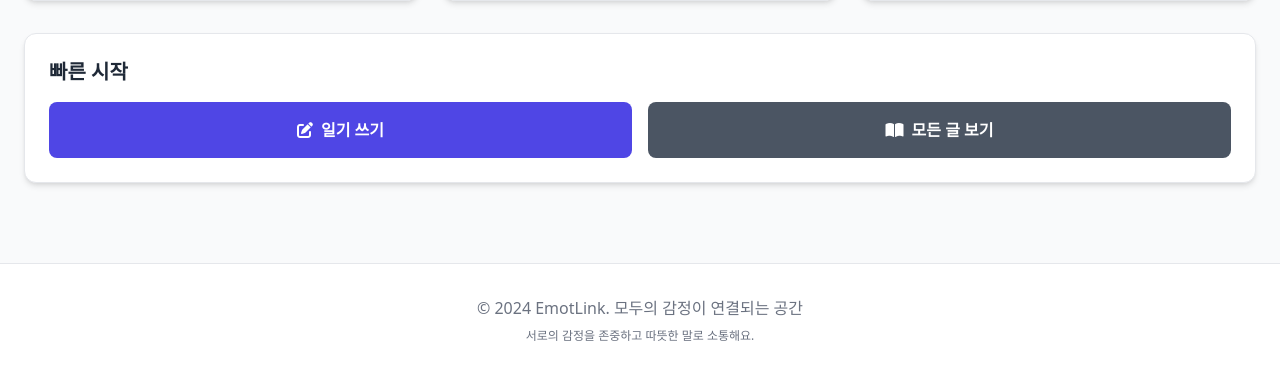
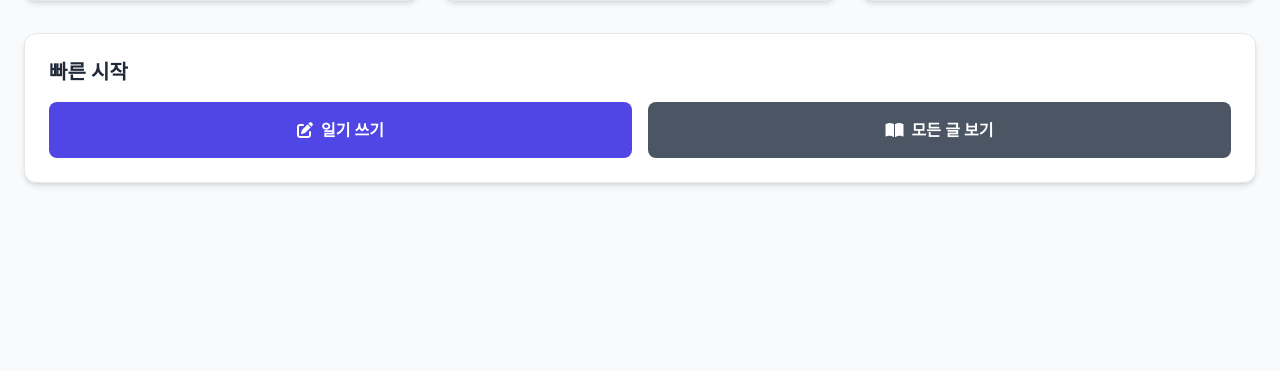
Before and after one commit to relink-79/EmotLink, a FastAPI app: template templates/home.html in a window 1280 px wide. Shown: the part 429-805 px from the top of the page. After the commit the page ends 617 px from the top, so only its background shows below. Run offline with FastAPI, Linux system fonts and the light colour scheme; the template is opened without the code that fills it, so the values that code supplies are empty; some libraries are stand-ins or nearby versions.

Commit message:
[relink-79] remove below copright information

```diff
--- a/templates/base.html
+++ b/templates/base.html
@@ -98,11 +98,7 @@
         {% block content %}{% endblock %}
     </main>
 
-    <!-- Footer -->
-    <footer class="text-center py-8 text-gray-500 bg-white border-t border-gray-200 mt-12">
-        <p>&copy; 2024 EmotLink. 모두의 감정이 연결되는 공간</p>
-        <p class="text-xs mt-2">서로의 감정을 존중하고 따뜻한 말로 소통해요.</p>
-    </footer>
+
 
     {% block extra_js %}
     <script>
```
